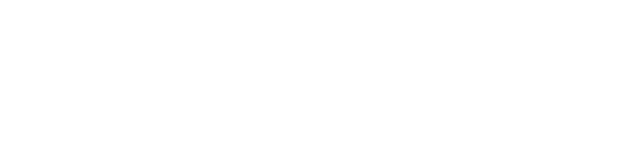
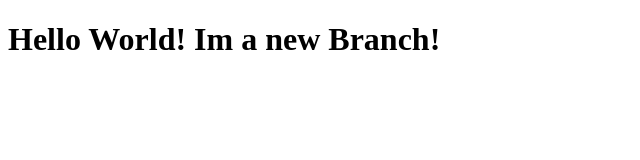
Before and after one commit to TerRosales/testpo, a plain HTML site: page index.html in a window 1280 px wide. Shown: the whole page, without its empty margins (0-640 px from the left). Drawn offline with Linux system fonts and the light colour scheme.

Commit message:
test commit for new branch

```diff
--- a/index.html
+++ b/index.html
@@ -7,6 +7,7 @@
     <title>Document</title>
 </head>
 <body>
+    <h1>Hello World! Im a new Branch!</h1>
     <script src="./js/main.js"></script>
 </body>
 </html>
```
